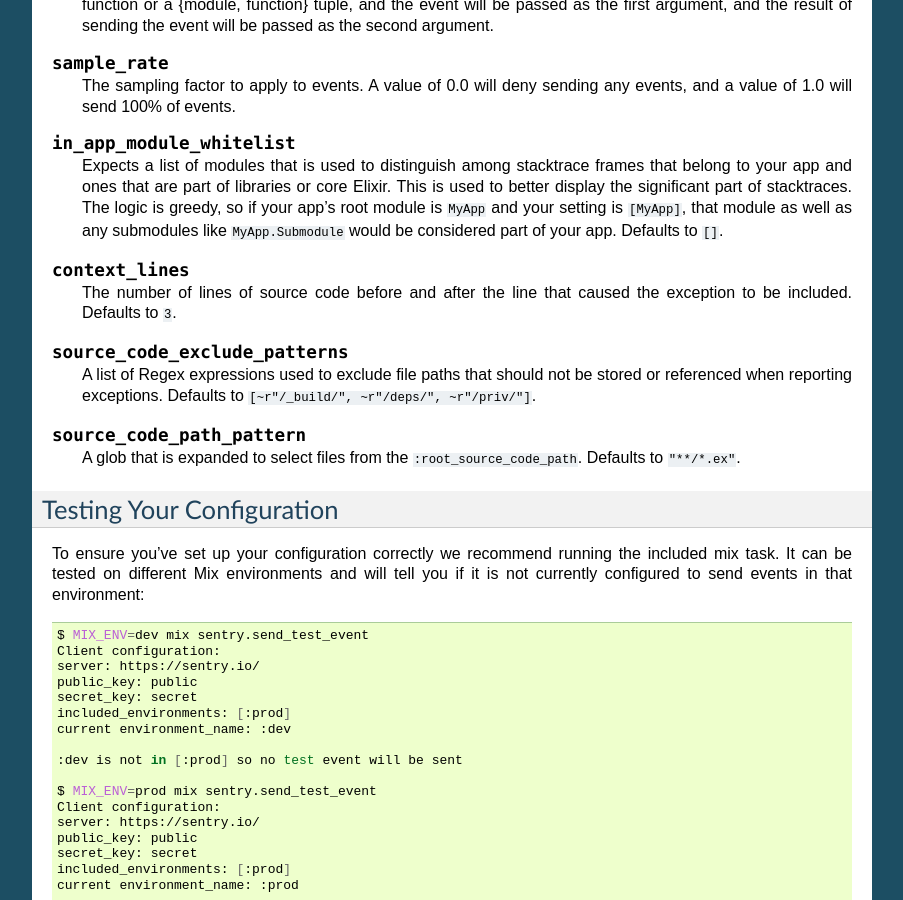
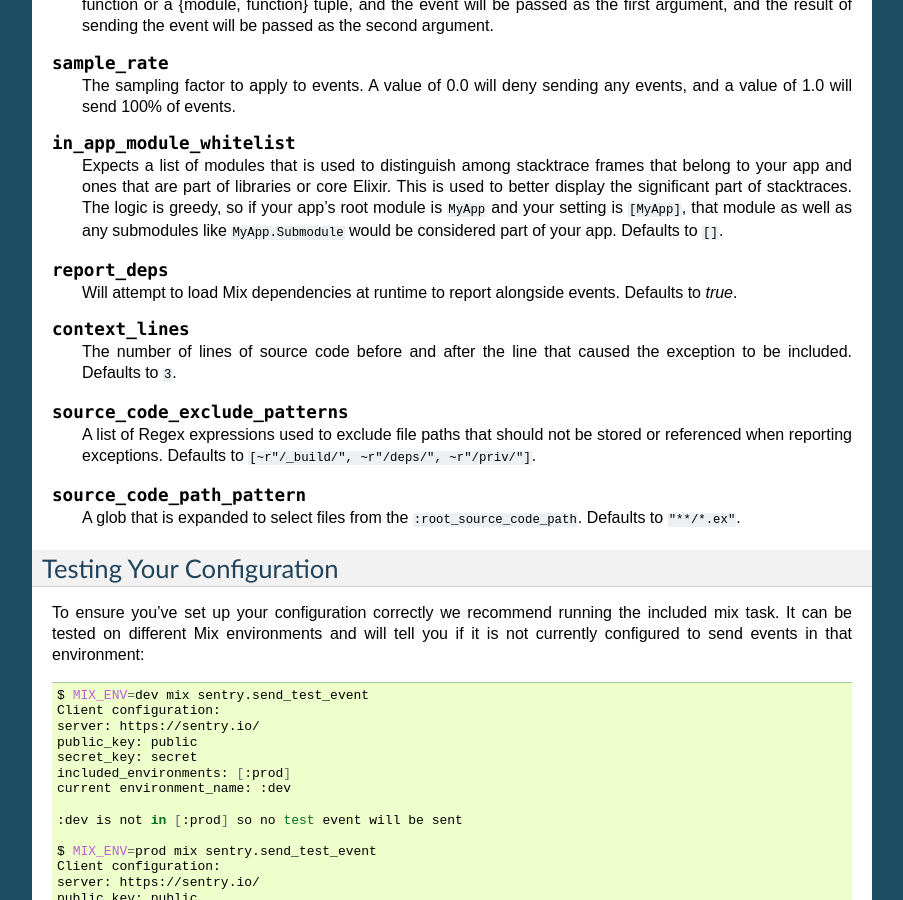
Before and after one commit to getsentry/sentry-elixir, a Sphinx documentation site: the page built from docs/config.rst, in a window 1280 px wide and 900 px high, scrolled down 1519 px. Shown: the whole window, without its empty margins (198-1101 px from the left). Built offline with Sphinx 7.4.7, drawn with Linux system fonts in a browser that asks for light colours; the version number could not be read and is left out.

Commit message:
send modules

```diff
--- a/docs/config.rst
+++ b/docs/config.rst
@@ -97,6 +97,10 @@ Optional settings
 
   Expects a list of modules that is used to distinguish among stacktrace frames that belong to your app and ones that are part of libraries or core Elixir.  This is used to better display the significant part of stacktraces.  The logic is greedy, so if your app's root module is ``MyApp`` and your setting is ``[MyApp]``, that module as well as any submodules like ``MyApp.Submodule`` would be considered part of your app.  Defaults to ``[]``.
 
+.. describe:: report_deps
+
+  Will attempt to load Mix dependencies at runtime to report alongside events.  Defaults to `true`.
+
 .. describe:: context_lines
 
   The number of lines of source code before and after the line that caused the exception to be included.  Defaults to ``3``.
```
Also changed, not shown: README.md (+1 -0 lines), 4 other files.
